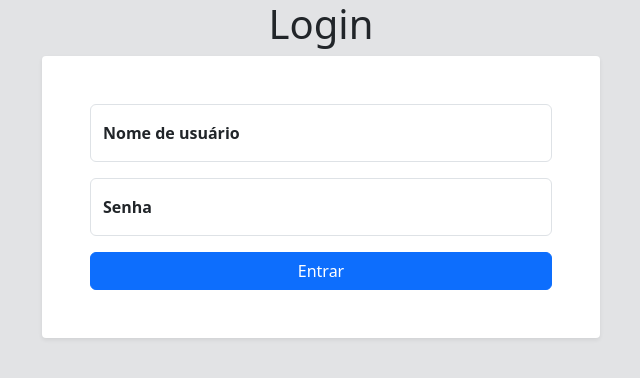
After one commit to Nicolas-FelSi/aulasPython-IFSC, a Django app: page /entrar in a window 1280 px wide. The commit adds this page. Shown: the top 378 px of the page, without its empty margins (319-959 px from the left). Run offline with Django 5.2, Linux system fonts and the light colour scheme.

Commit message:
login e cadastro

```diff
--- /dev/null
+++ b/semana9/core/templates/entrar.html
@@ -0,0 +1,40 @@
+<!DOCTYPE html>
+<html lang="en">
+<head>
+    <meta charset="UTF-8">
+    <meta name="viewport" content="width=device-width, initial-scale=1.0">
+    <title>Login</title>
+    <link rel="stylesheet" href="https://cdn.jsdelivr.net/npm/bootstrap@5.3.7/dist/css/bootstrap.min.css">
+</head>
+<body class="container bg-secondary-subtle fw-semibold d-flex flex-column align-items-center">
+    <h1 class="text-center">Login</h1>
+
+    <form action="{% url 'entrar_url' %}" method="post" class="bg-white p-5 shadow-sm rounded rounded-1 w-50">
+        {% csrf_token %}
+        <div class="form-floating mb-3">
+            <input
+                type="text"
+                class="form-control"
+                name="username"
+                id="username"
+                placeholder=""
+            />
+            <label for="username">Nome de usuário</label>
+        </div>
+        <div class="form-floating mb-3">
+            <input
+                type="password"
+                class="form-control"
+                name="password"
+                id="password"
+                placeholder=""
+            />
+            <label for="password">Senha</label>
+        </div>
+
+        <button type="submit" class="btn btn-primary w-100">Entrar</button>
+    </form>
+
+    <script src="https://cdn.jsdelivr.net/npm/bootstrap@5.3.7/dist/js/bootstrap.bundle.min.js"></script>
+</body>
+</html>
--- a/semana9/core/templates/index.html
+++ b/semana9/core/templates/index.html
@@ -10,9 +10,6 @@
     <h1 class="text-center">Página inicial</h1>
 
     <div class="p-5 bg-white rounded-3 rounded shadow-sm">
-        <form action="{% url 'avaliar_textos_url' %}" class="d-flex justify-content-center">
-            <button type="submit" class="btn btn-primary w-100 text-uppercase fw-semibold">Avaliar texto</button>
-        </form>
         <table class="table table-hover">
             <thead>
                 <tr>
@@ -55,6 +52,9 @@
             <button type="submit" class="btn btn-primary w-100 text-uppercase fw-semibold">novo</button>
         </form>
     </div>
+    <form action="{% url 'sair_url' %}" class="mt-2">
+        <button type="submit" class="btn btn-danger text-uppercase fw-semibold">Sair</button>
+    </form>
 
     <script src="https://cdn.jsdelivr.net/npm/bootstrap@5.3.7/dist/js/bootstrap.bundle.min.js"></script>
 </body>
--- a/semana9/core/urls.py
+++ b/semana9/core/urls.py
@@ -1,5 +1,5 @@
 from django.urls import path
-from .views import index, livro, cadastrar_livro, del_livro, edit_livro, avaliar_textos
+from .views import index, livro, cadastrar_livro, del_livro, edit_livro, cad_user, entrar, sair
 
 urlpatterns = [
     path('', index),
@@ -7,5 +7,7 @@ urlpatterns = [
     path('del_livro/<int:pk>', del_livro, name='deletar_livro_url'),
     path('edit_livro/<int:pk>', edit_livro, name='editar_livro_url'),
     path('cad_livro', cadastrar_livro, name='cadastrar_livro_url'),
-    path('avaliar_textos', avaliar_textos, name='avaliar_textos_url'),
+    path('cad_user', cad_user, name='cad_user_url'),
+    path('entrar', entrar, name='entrar_url'),
+    path('sair', sair, name='sair_url')
 ]
--- a/semana9/core/views.py
+++ b/semana9/core/views.py
@@ -1,6 +1,11 @@
 from django.shortcuts import render, redirect
 from .models import Livro
+from django.contrib.auth.models import User
+from django.http.response import HttpResponse
+from django.contrib.auth import authenticate, login, logout
+from django.contrib.auth.decorators import login_required
 
+@login_required(login_url="/entrar")
 def index(request):
     livros = Livro.objects.all()
     context = {
@@ -45,17 +50,49 @@ def edit_livro(request, pk):
         return redirect('/')
 
 def cadastrar_livro(request):
+    if request.user.is_authenticated:
+        if request.method == 'GET':
+            return render(request, 'cad_livro.html')
+        elif request.method == 'POST':
+            titulo = request.POST.get('titulo')
+            preco = request.POST.get('preco')
 
-    if request.method == 'GET':
-        return render(request, 'cad_livro.html')
-    elif request.method == 'POST':
-        titulo = request.POST.get('titulo')
-        preco = request.POST.get('preco')
+            livro = Livro(
+                title = titulo,
+                price = preco,
+            )
 
-        livro = Livro(
-            title = titulo,
-            price = preco,
-        )
+            livro.save()
+            return redirect('/')
+    else:
+        return redirect("/entrar")
 
-        livro.save()
-        return redirect('/')
+def cad_user(request):
+    if request.method == "GET":
+        return render(request, 'cad_user.html')
+    else:
+        username = request.POST.get('username')
+        email = request.POST.get('email')
+        password = request.POST.get('password')
+
+        user = User.objects.create_user(username, email, password)
+        user.save()
+        return redirect("/entrar")
+
+def entrar(request):
+    if request.method == "GET":
+        return render(request, "entrar.html")
+    else:
+        username = request.POST.get("username")
+        password = request.POST.get("password")
+        user = authenticate(username=username, password=password)
+
+        if user:
+            login(request, user)
+            return redirect("/")
+        else:
+            return HttpResponse("Falha ao tentar autenticar")
+
+def sair(request):
+    logout(request)
+    return redirect("/entrar")
```
Also changed, not shown: semana9/core/templates/cad_user.html (added, +50 -0 lines), semana9/db.sqlite3.
